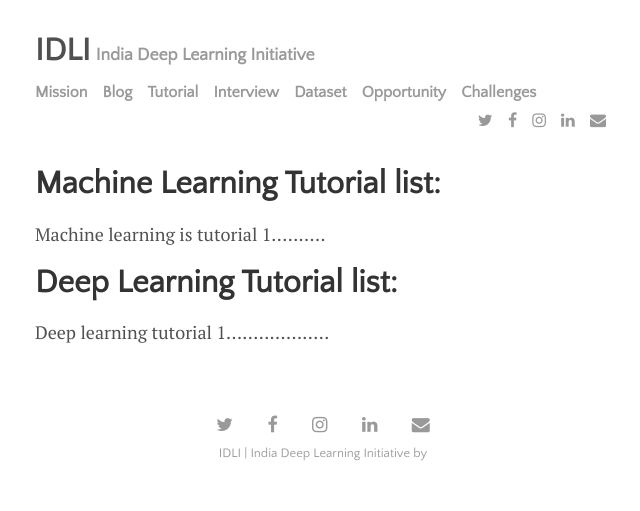
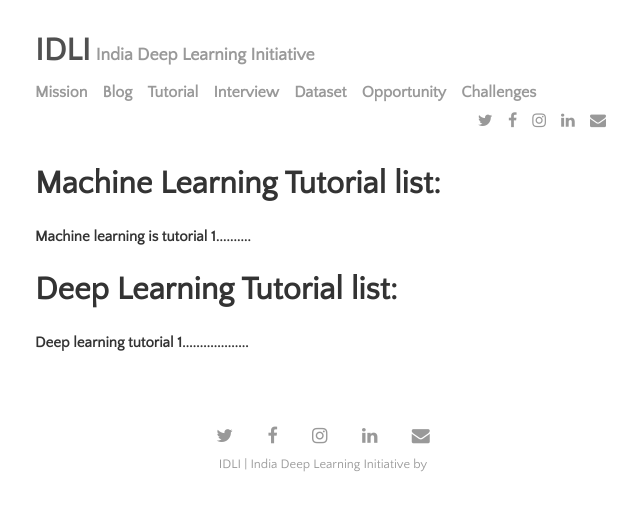
Before and after one commit to IndiaDeepLearningInitiative-IDLI/IndiaDeepLearningInitiative-IDLI.github.io, a Jekyll site: the page built from tutorial.html, in a window 1280 px wide. Shown: the top 511 px of the page, without its empty margins (317-957 px from the left). Built offline with Jekyll 4.4.1, drawn with Linux system fonts in a browser that asks for light colours; nearby versions of some CDN libraries.

Commit message:
smalll update

```diff
--- a/tutorial.html
+++ b/tutorial.html
@@ -4,9 +4,9 @@ title: Tutorial
 ---
 <div>
 <h1>Machine Learning Tutorial list:</h1>
-<p text-align: justify-all> Machine learning is tutorial 1..........</p>
+<h5 text-align: justify-all> Machine learning is tutorial 1..........</h5>
 </div>
 <div>
   <h1> Deep Learning Tutorial list:</h1>
-<p text-align:justify-all>Deep learning tutorial 1................... </p>
+<h5 text-align:justify-all>Deep learning tutorial 1................... </h5>
 </div>
```
